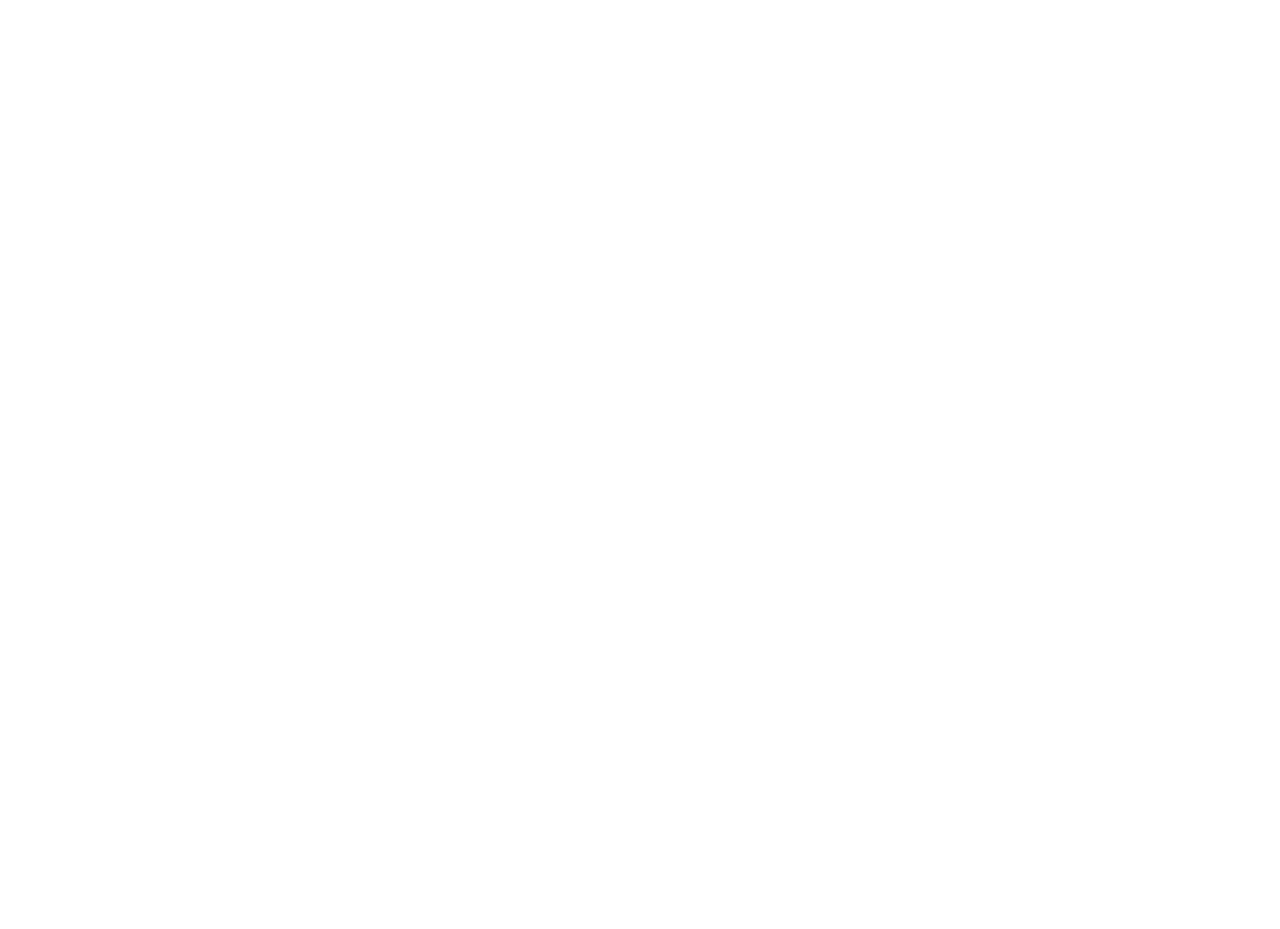
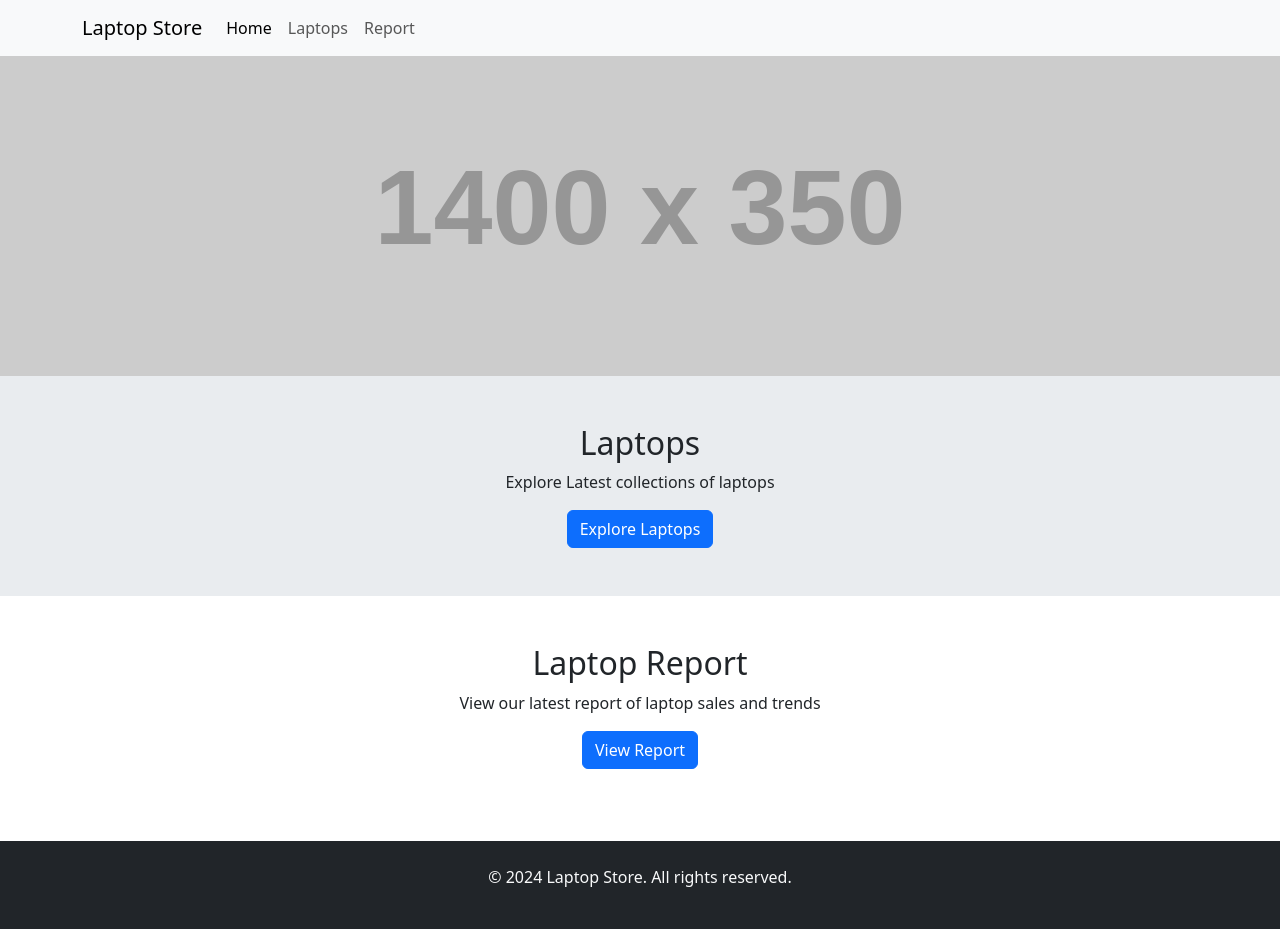
Before and after one commit to 7vTr0x7/VanillaJavascript2, a plain HTML site: page RC2_Exercise_3/index.html in a window 1280 px wide. Before the commit the page ends 800 px from the top, so only its background shows below. Drawn offline with nearby package versions, Linux system fonts and the light colour scheme; placeholder pictures from the web are drawn by us.

Commit message:
RC2_Exercise_3 - home

```diff
--- a/RC2_Exercise_3/index.html
+++ b/RC2_Exercise_3/index.html
@@ -4,6 +4,71 @@
     <meta charset="UTF-8" />
     <meta name="viewport" content="width=device-width, initial-scale=1.0" />
     <title>Document</title>
+    <link
+      href="https://cdn.jsdelivr.net/npm/bootstrap@5.3.3/dist/css/bootstrap.min.css"
+      rel="stylesheet" />
+    <script src="https://cdn.jsdelivr.net/npm/bootstrap@5.3.3/dist/js/bootstrap.bundle.min.js
+"></script>
   </head>
-  <body></body>
+  <body>
+    <header>
+      <nav class="navbar navbar-expand-lg bg-body-tertiary">
+        <div class="container">
+          <a class="navbar-brand" href="index.html">Laptop Store</a>
+          <button
+            class="navbar-toggler"
+            type="button"
+            data-bs-toggle="collapse"
+            data-bs-target="#navbarNav"
+            aria-controls="navbarNav"
+            aria-expanded="false"
+            aria-label="Toggle navigation">
+            <span class="navbar-toggler-icon"></span>
+          </button>
+          <div class="collapse navbar-collapse" id="navbarNav">
+            <ul class="navbar-nav">
+              <li class="nav-item">
+                <a class="nav-link active" aria-current="page" href="index.html"
+                  >Home</a
+                >
+              </li>
+              <li class="nav-item">
+                <a class="nav-link" href="">Laptops</a>
+              </li>
+              <li class="nav-item">
+                <a class="nav-link" href="">Report</a>
+              </li>
+            </ul>
+          </div>
+        </div>
+      </nav>
+    </header>
+
+    <main>
+      <section>
+        <img
+          src="https://placehold.co/1400x350?text=Laptop Bannners"
+          alt="Laptop Banner"
+          class="img-fluid" />
+      </section>
+
+      <section class="py-5 bg-body-secondary text-center">
+        <h2>Laptops</h2>
+        <p>Explore Latest collections of laptops</p>
+        <a href="" class="btn btn-primary">Explore Laptops</a>
+      </section>
+
+      <section class="py-5 text-center">
+        <h2>Laptop Report</h2>
+        <p>View our latest report of laptop sales and trends</p>
+        <a href="" class="btn btn-primary">View Report</a>
+      </section>
+    </main>
+
+    <footer class="bg-dark mt-4 py-4 text-light">
+      <div class="container text-center">
+        <p>&copy; 2024 Laptop Store. All rights reserved.</p>
+      </div>
+    </footer>
+  </body>
 </html>
```
